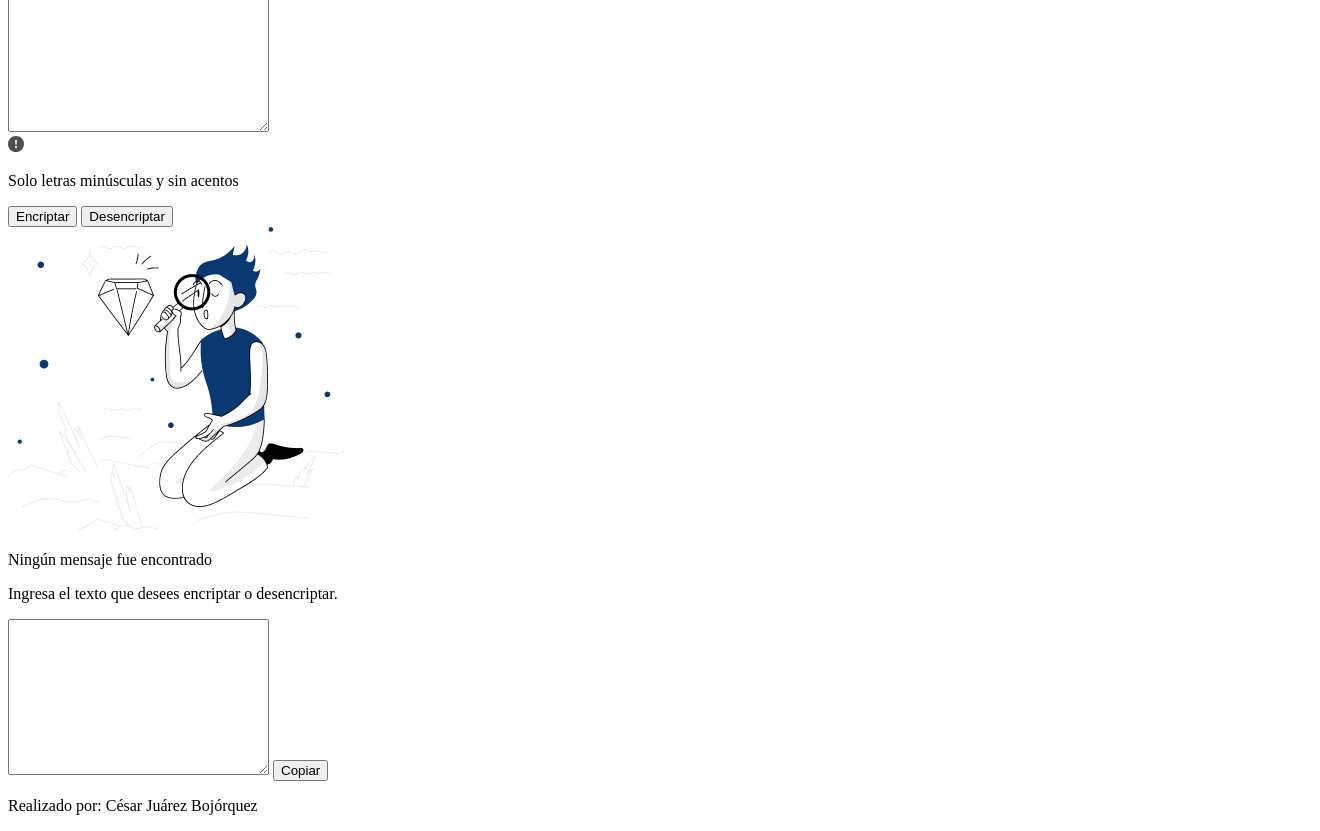
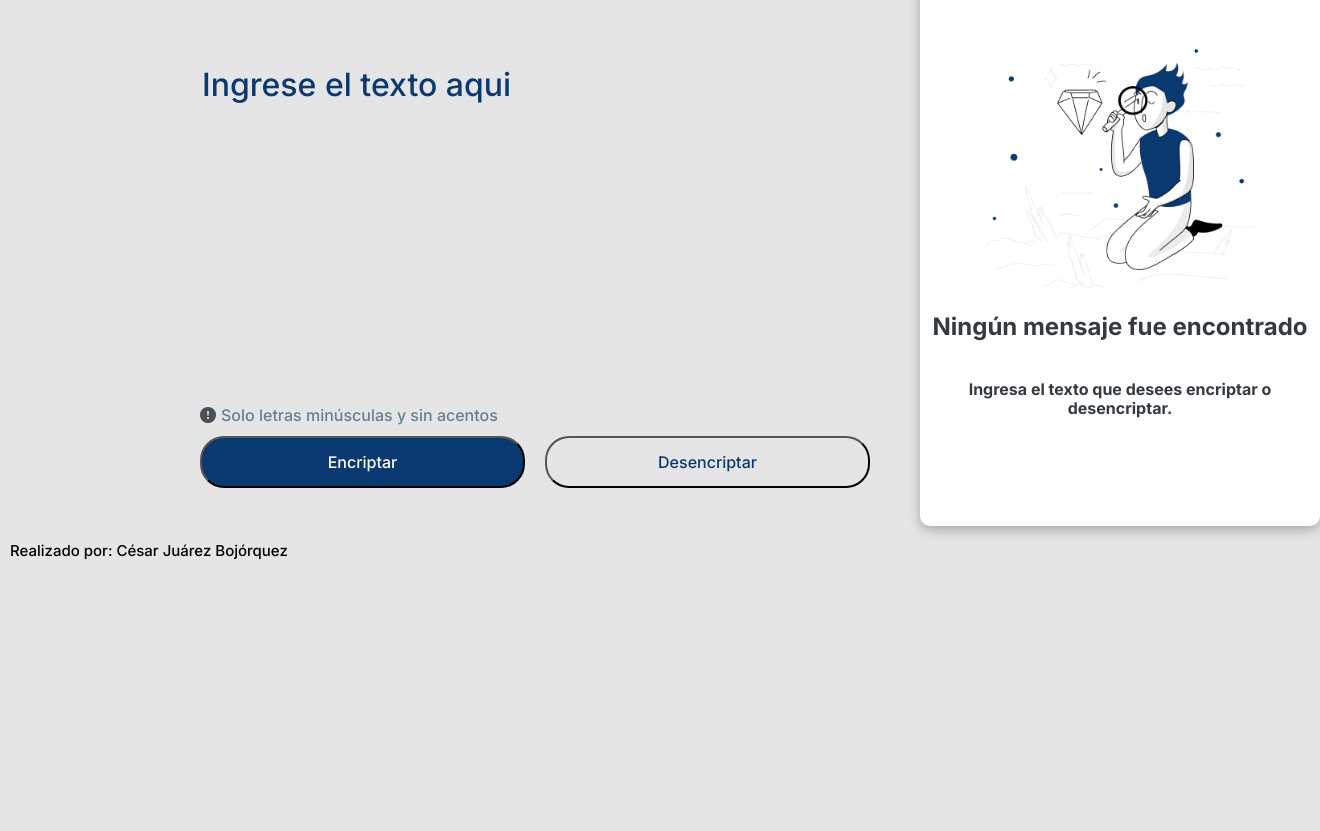
Before and after one commit to cesarjbx3/Challenge_encriptador, a plain HTML site: page index.html in a window 1280 px wide. Shown: the part 84-915 px from the top of the page, 1320 px wide, since content can reach past the window. After the commit the page ends 800 px from the top, so only its background shows below. Drawn offline with Linux system fonts and the light colour scheme; the site is published under a folder, as on GitHub Pages, so addresses that start at the root find nothing.

Commit message:
Repositorio del challenge encriptador, segundo commit

```diff
--- a/index.html
+++ b/index.html
@@ -4,14 +4,14 @@
     <meta charset="UTF-8">
     <meta http-equiv="X-UA-Compatible" content="IE=edge">
     <meta name="viewport" content="width=device-width, initial-scale=1.0">
-    <title>Document</title>
-    <link rel="preload" href="/css/normalize.css" as="style">
-    <link rel="stylesheet" href="/css/normalize.css">
+    <title>Challenge - Encriptador</title>
+    <link rel="preload" href="css/normalize.css" as="style">
+    <link rel="stylesheet" href="css/normalize.css">
     <link rel="preconnect" href="https://fonts.googleapis.com">
     <link rel="preconnect" href="https://fonts.gstatic.com" crossorigin>
     <link href="https://fonts.googleapis.com/css2?family=Inter:wght@500;700&display=swap" rel="stylesheet">
-    <link rel="preload" href="/css/styles.css" as="style">
-    <link rel="stylesheet" href="/css/styles.css">
+    <link rel="preload" href="css/styles.css" as="style">
+    <link rel="stylesheet" href="css/styles.css">
 </head>
 <body>
 
@@ -62,7 +62,7 @@
         <p>Realizado por: César Juárez Bojórquez</p>
     </footer>
 
-    <script src="/js/scripts.js"></script>
+    <script src="js/scripts.js"></script>
 
 </body>
 </html>
```
